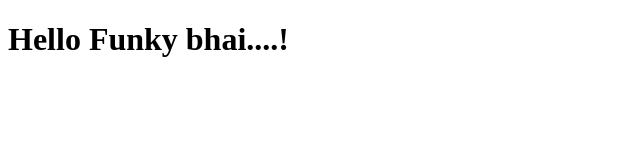
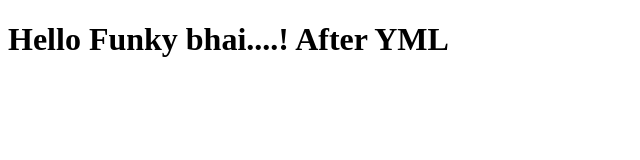
Before and after one commit to UsmanAkaFunky/Class1_Repo, a plain HTML site: page index.html in a window 1280 px wide. Shown: the whole page, without its empty margins (0-640 px from the left). Drawn offline with Linux system fonts and the light colour scheme.

Commit message:
Updated INDEX

```diff
--- a/index.html
+++ b/index.html
@@ -6,6 +6,6 @@
     <title>Document</title>
 </head>
 <body>
-    <h1>Hello Funky bhai....!</h1>
+    <h1>Hello Funky bhai....! After YML </h1>
 </body>
 </html>
```
